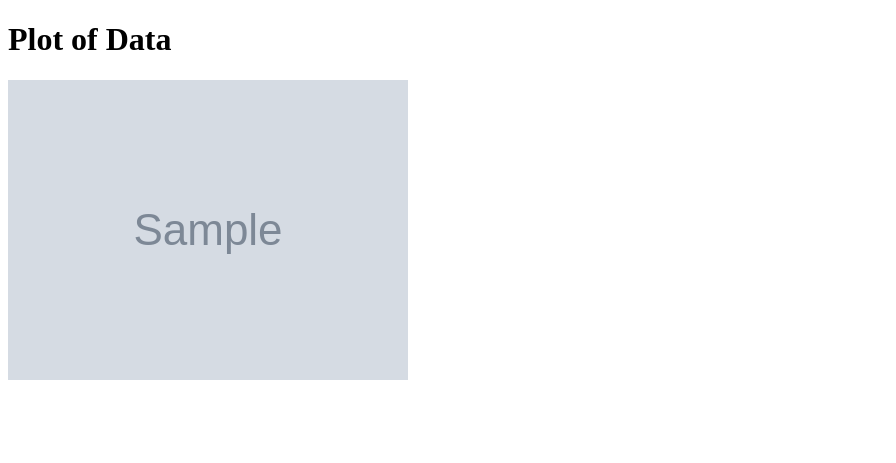
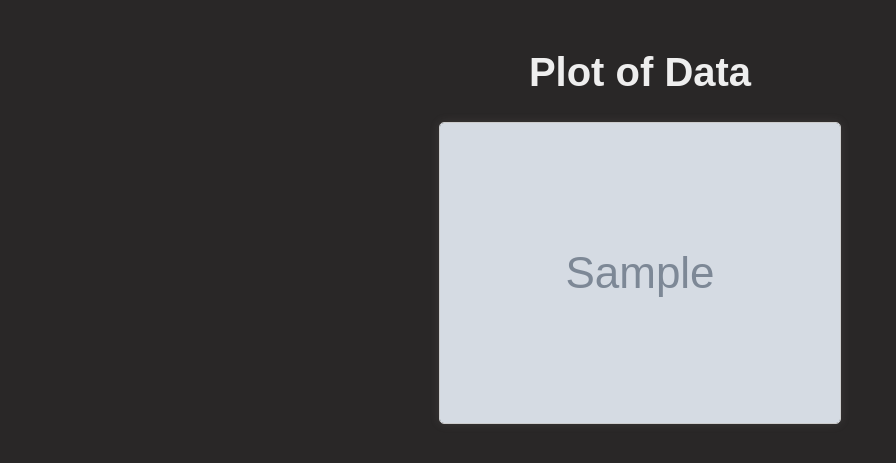
Before and after one commit to suryanshgupta9933/Influx-Plots, a Flask app: template templates/graph.html in a window 1280 px wide. Shown: the top 463 px of the page, without its empty margins (0-896 px from the left). Run offline with Flask 2, Linux system fonts and the light colour scheme; the template is opened without the code that fills it: most values are stand-ins (such as "Sample title", 1, 10 or a date in 2020); grey boxes marked "Sample" are stand-in pictures.

Commit message:
updated css

```diff
--- a/static/style.css
+++ b/static/data.css
@@ -1,6 +1,6 @@
 body {
     font-family: Arial, sans-serif;
-    background-color: #333;
+    background-color: #292727;
     color: #eee;
   }
 
--- /dev/null
+++ b/static/graph.css
@@ -0,0 +1,23 @@
+body {
+  font-family: Arial, sans-serif;
+  background-color: #292727;
+  }
+
+  h1 {
+  text-align: center;
+  margin-top: 50px;
+  font-size: 40px;
+  font-family: 'Montserrat', sans-serif;
+  font-weight: 800;
+  color: #eee;
+  }
+
+  img {
+  display: block;
+  margin: 0 auto;
+  max-width: 100%;
+  height: auto;
+  box-shadow: 0px 0px 10px rgba(135, 126, 126, 0.2);
+  border-radius: 5px;
+  border: 1px solid #ccc;
+  }
--- a/templates/data.html
+++ b/templates/data.html
@@ -2,7 +2,7 @@
 <html>
   <head>
     <title>Anomaly Detection</title>
-    <link rel="stylesheet" type="text/css" href="static/style.css">
+    <link rel="stylesheet" type="text/css" href="{{ url_for('static', filename='data.css') }}">
   </head>
   <body>
     <h1>Anomaly Detection</h1>
--- a/templates/graph.html
+++ b/templates/graph.html
@@ -2,6 +2,7 @@
 <html>
   <head>
     <title>Plot</title>
+    <link rel="stylesheet" type="text/css" href="{{ url_for('static', filename='graph.css') }}">
   </head>
   <body>
     <h1>Plot of Data</h1>
```
